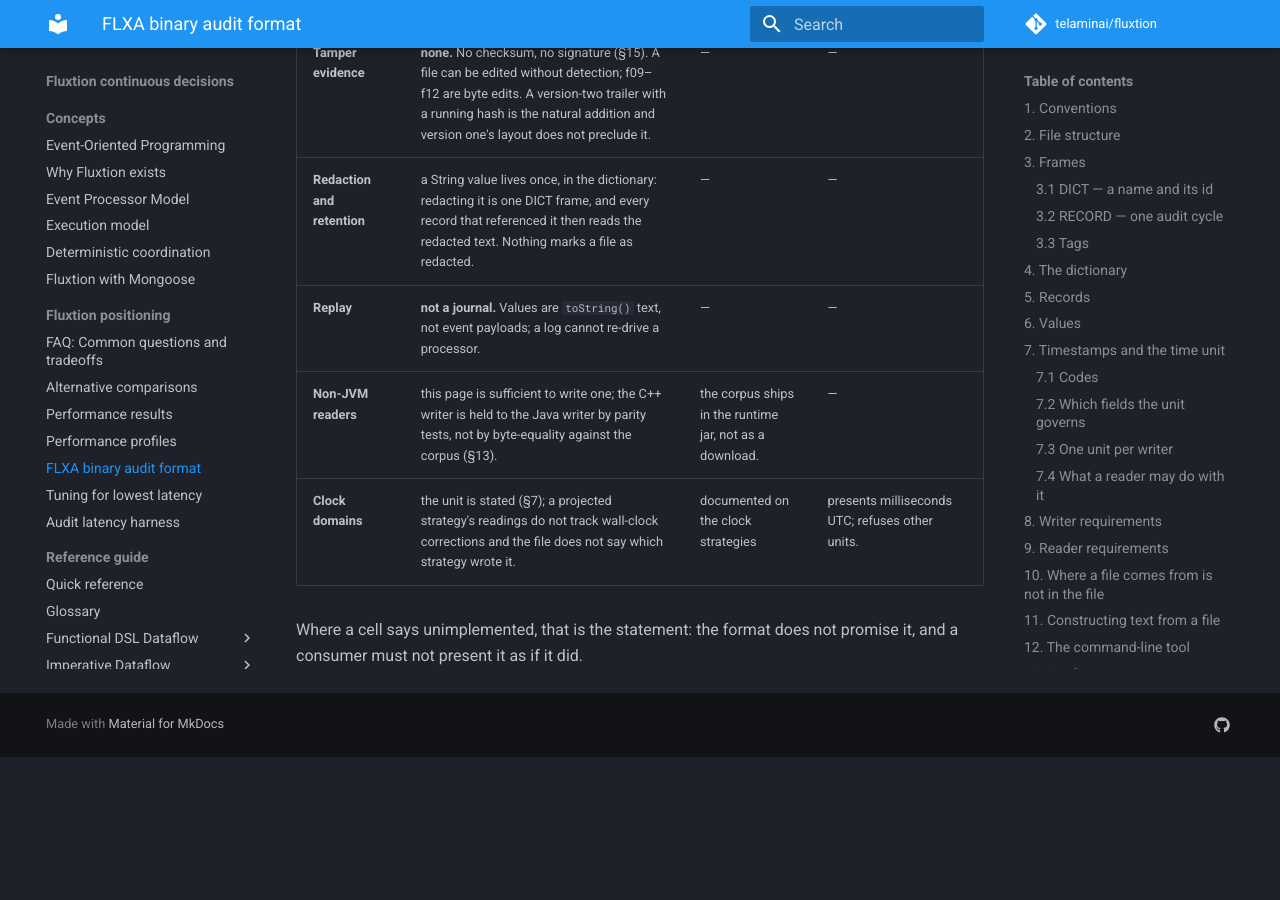
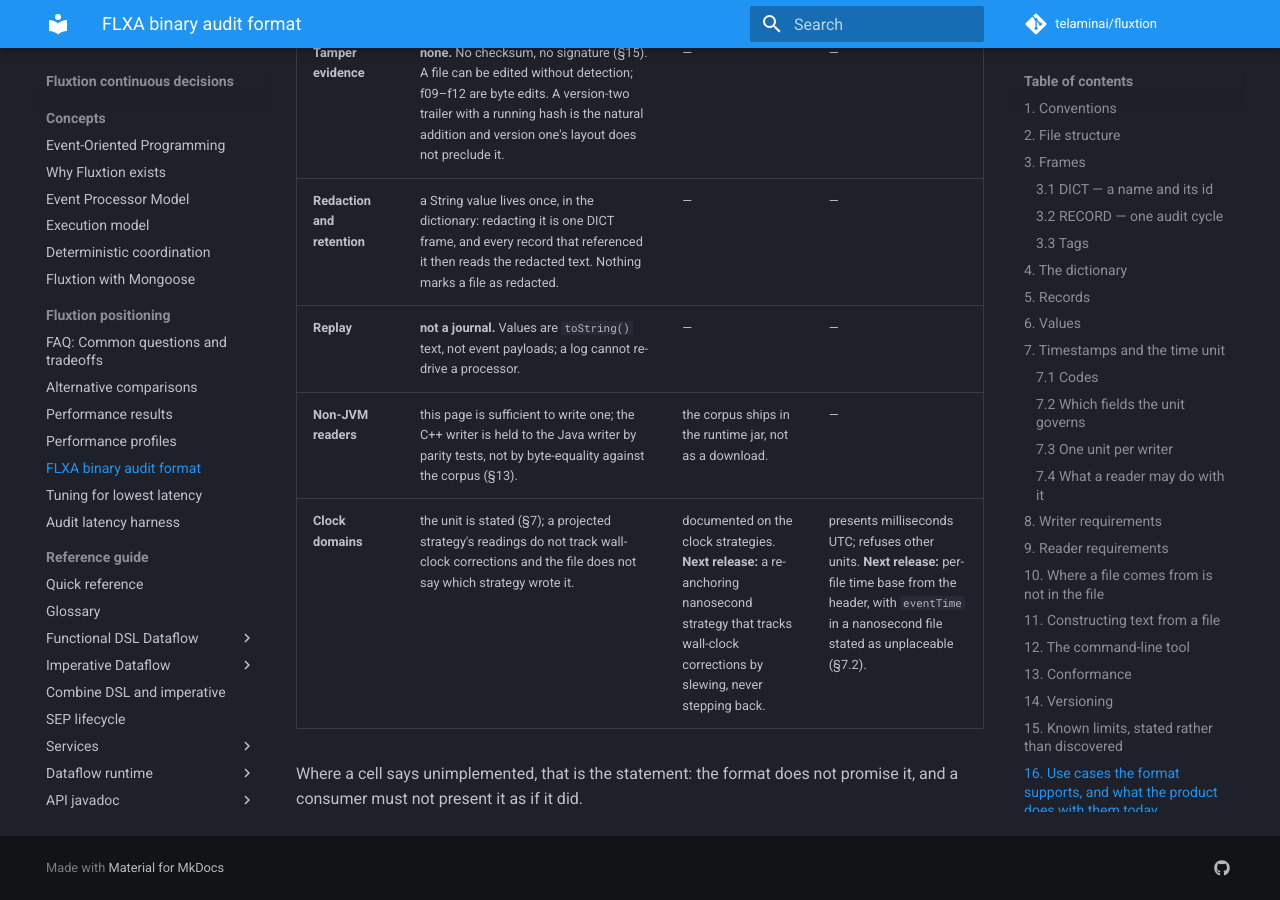
Before and after one commit to telaminai/fluxtion, an MkDocs documentation site: the page built from docs/reference/flxa-format.md, in a window 1280 px wide and 900 px high, scrolled down 16490 px. Built offline with MkDocs 1.6.1 and Material for MkDocs 9.7.7, drawn with Linux system fonts in a browser that asks for light colours; comment, search, counter and statistics services are not loaded; before the commit the page ends 17247 px from its top, so only the background shows below that.

Commit message:
docs(audit): §16 records the release decision - nanosecond support is the next release
Co-Authored-By: Claude Fable 5.1 <noreply@anthropic.com>
Claude-Session: https://claude.ai/code/session_01KCb6WV5LJCuhsyAWzWZVZf

```diff
--- a/docs/reference/flxa-format.md
+++ b/docs/reference/flxa-format.md
@@ -446,7 +446,7 @@ what is implemented, so that a consumer does not infer the second from the first
 | **Redaction and retention** | a String value lives once, in the dictionary: redacting it is one DICT frame, and every record that referenced it then reads the redacted text. Nothing marks a file as redacted. | — | — |
 | **Replay** | **not a journal.** Values are `toString()` text, not event payloads; a log cannot re-drive a processor. | — | — |
 | **Non-JVM readers** | this page is sufficient to write one; the C++ writer is held to the Java writer by parity tests, not by byte-equality against the corpus (§13). | the corpus ships in the runtime jar, not as a download. | — |
-| **Clock domains** | the unit is stated (§7); a projected strategy's readings do not track wall-clock corrections and the file does not say which strategy wrote it. | documented on the clock strategies | presents milliseconds UTC; refuses other units. |
+| **Clock domains** | the unit is stated (§7); a projected strategy's readings do not track wall-clock corrections and the file does not say which strategy wrote it. | documented on the clock strategies. **Next release:** a re-anchoring nanosecond strategy that tracks wall-clock corrections by slewing, never stepping back. | presents milliseconds UTC; refuses other units. **Next release:** per-file time base from the header, with `eventTime` in a nanosecond file stated as unplaceable (§7.2). |
 
 Where a cell says unimplemented, that is the statement: the format does not promise it, and a
 consumer must not present it as if it did.
```
